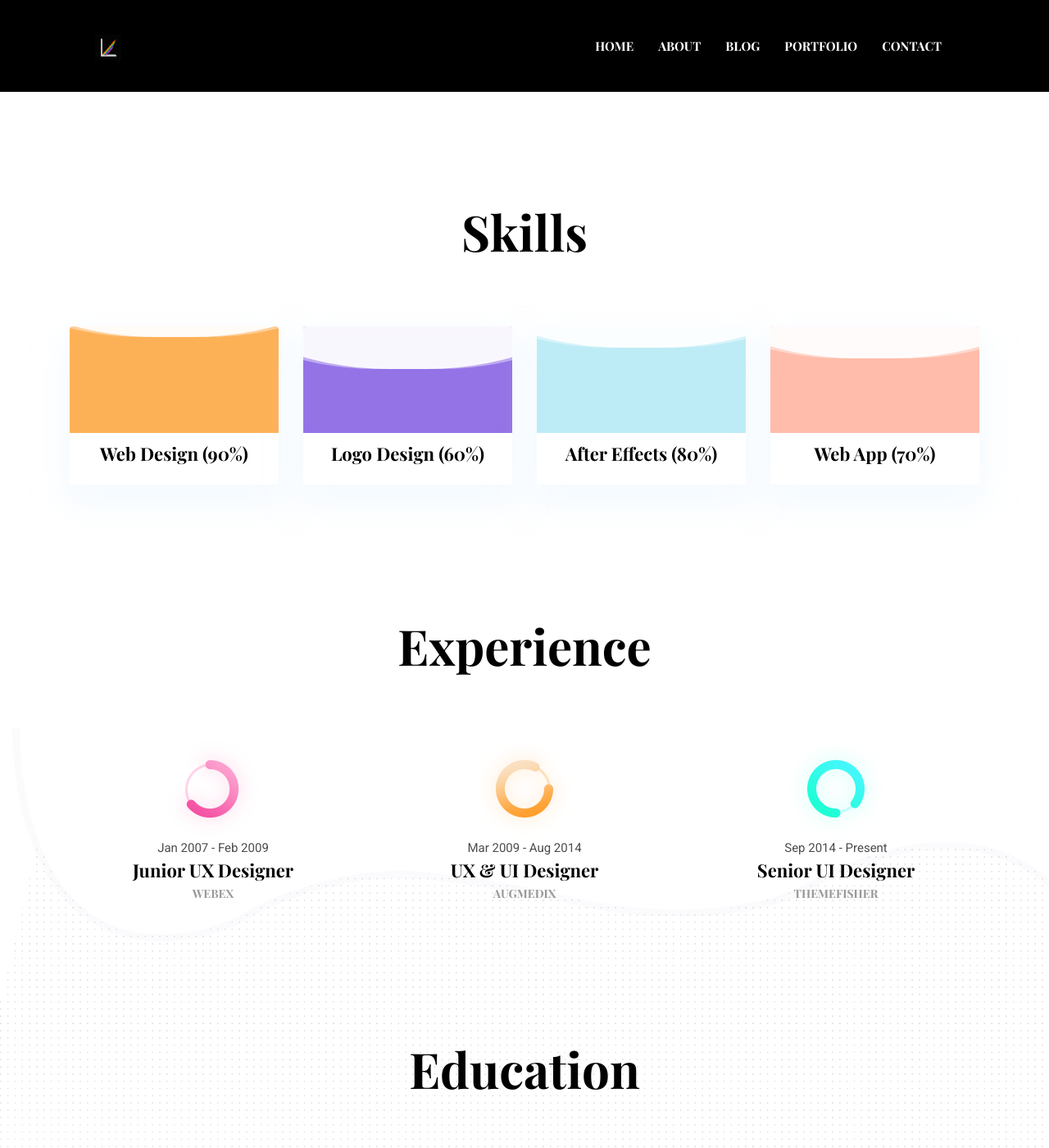
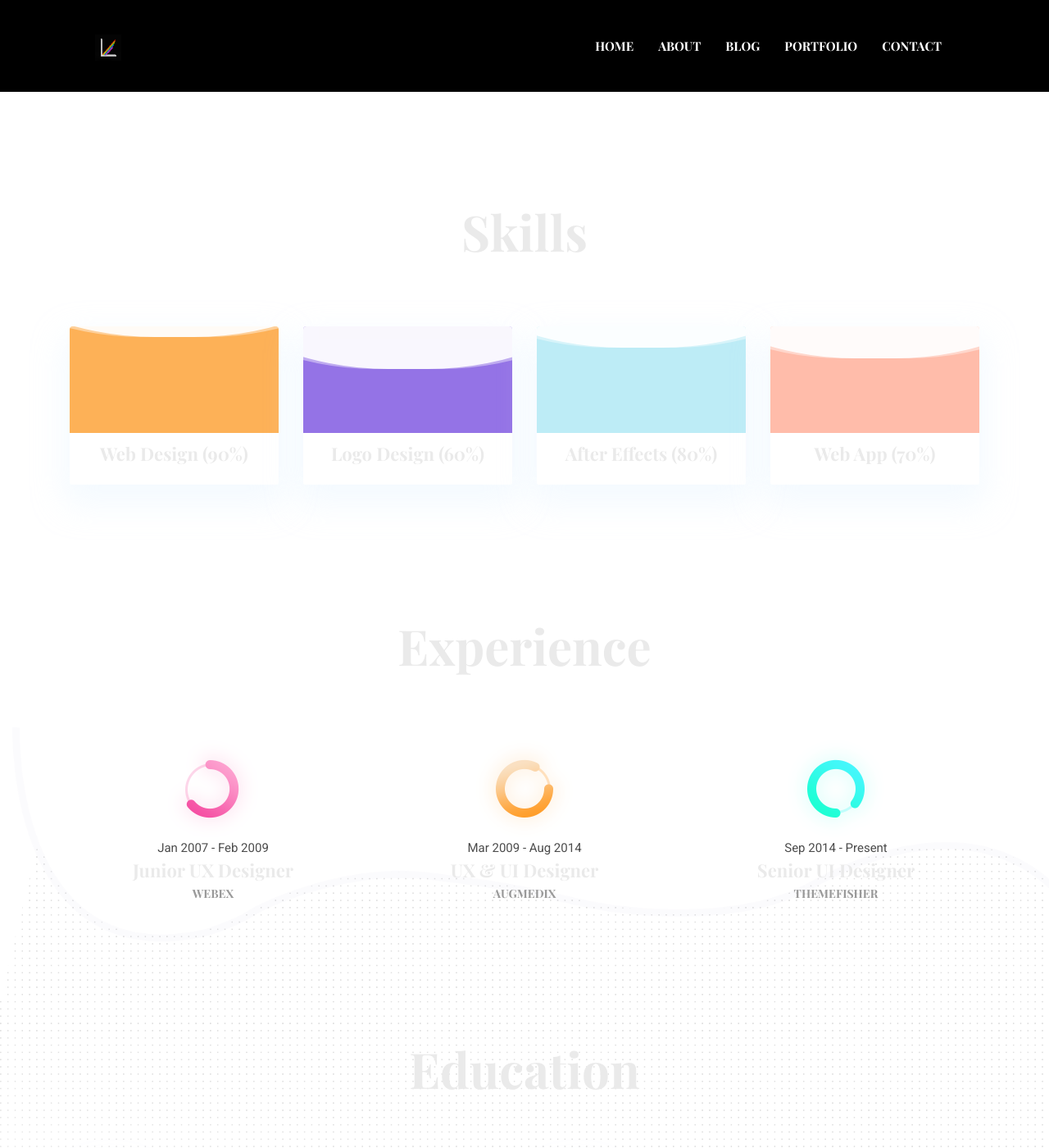
Before and after one commit to SpectralVectors/spectralvectors.github.io, a Jekyll site: the page built from index.html, in a window 1280 px wide and 1400 px high, scrolled down 1113 px. Shown: the whole window at 82% size. Built offline with Jekyll 4.4.1, drawn with Linux system fonts in a browser that asks for light colours.

Commit message:
Update _typography.scss

```diff
--- a/assets/scss/_typography.scss
+++ b/assets/scss/_typography.scss
@@ -21,7 +21,7 @@ p, .paragraph {
 }
 
 h1,h2,h3,h4,h5,h6 {
-  color: $text-color-dark;
+  color: $gray;
   font-family: $secondary-font;
   line-height: 1.2;
 }
```
